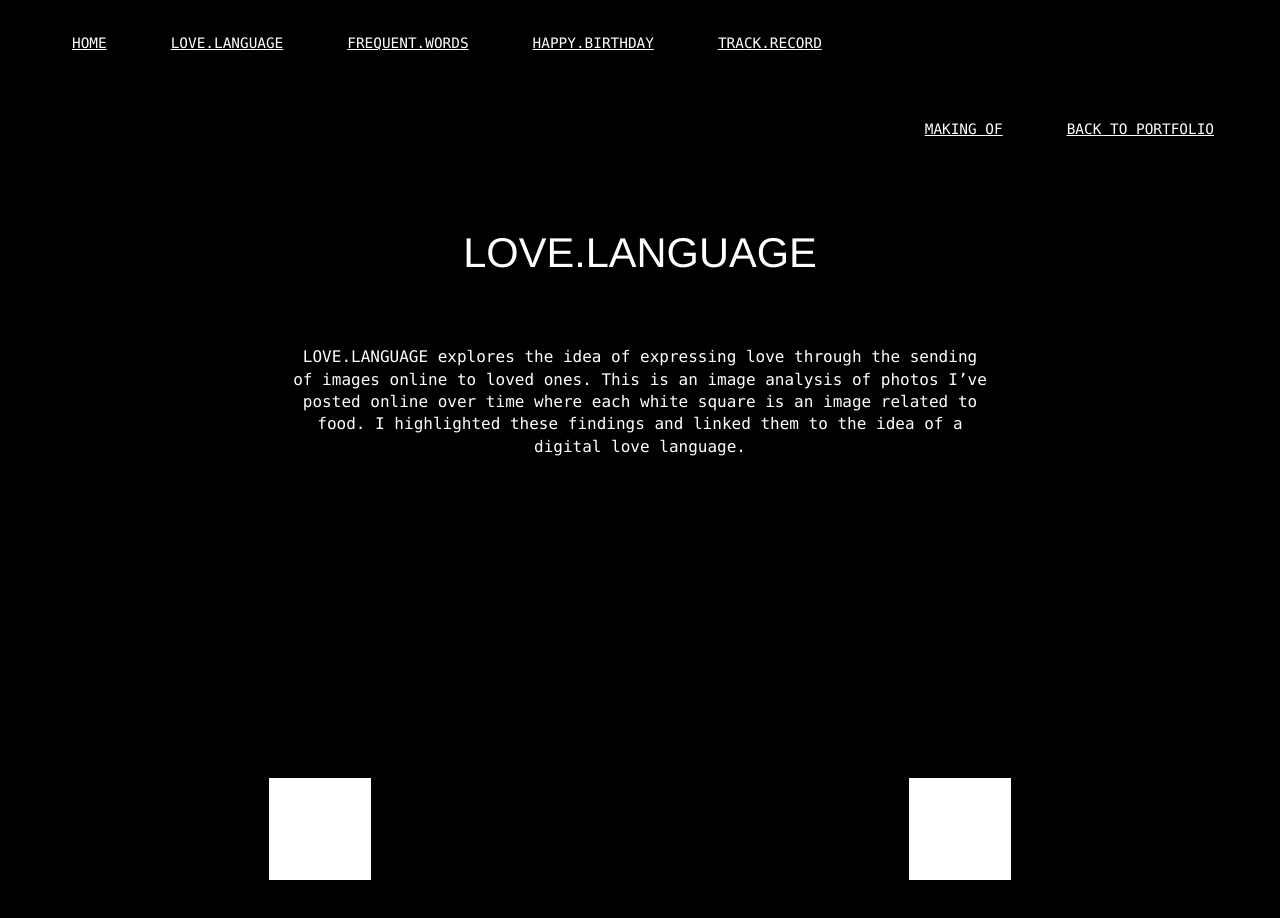
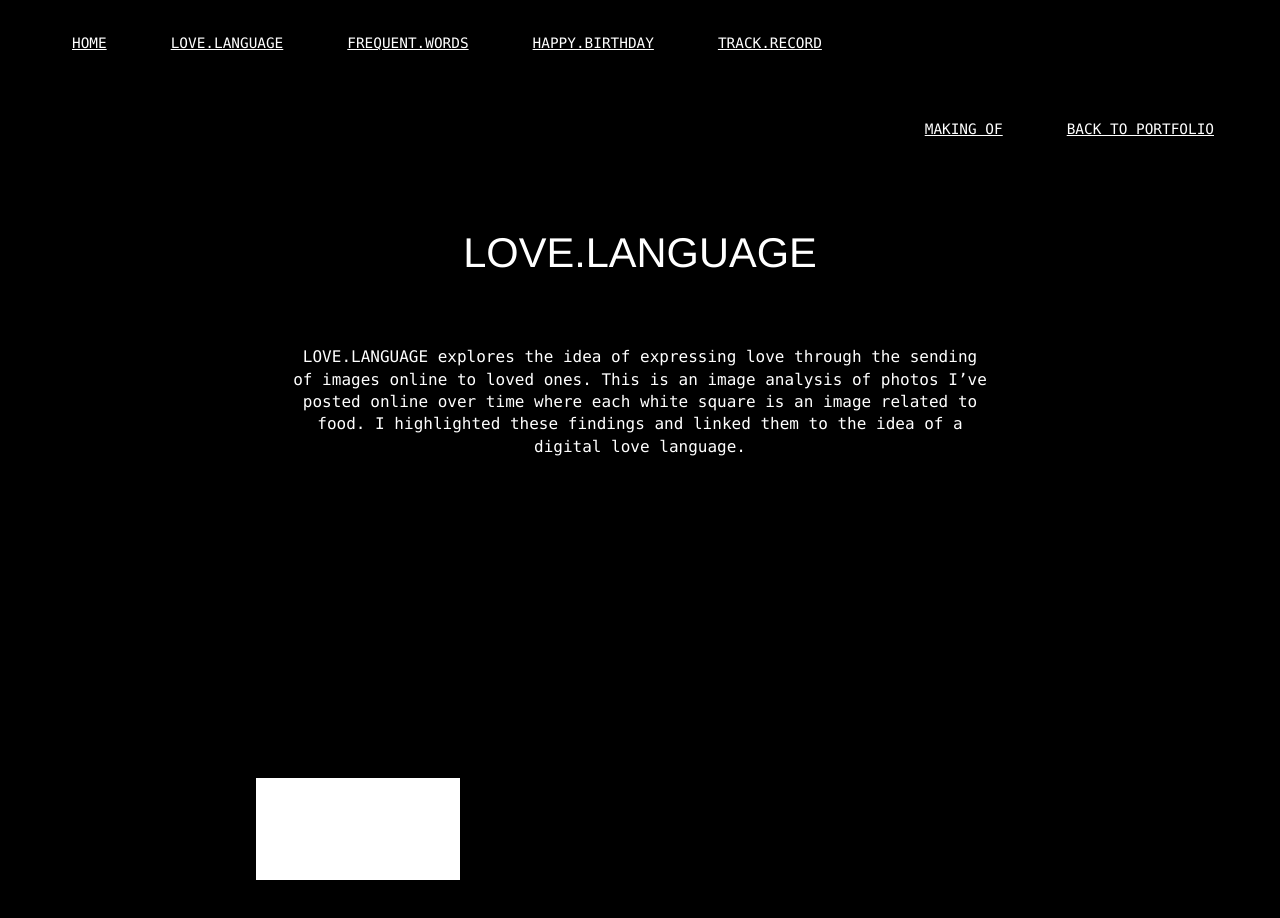
Before and after one commit to carmen-yeh/carmen-yeh.github.io, a React (Create React App) app in the folder frontend/: page /love-language in a window 1280 px wide. Shown: the top 918 px of the page. Built offline with nearby package versions, Linux system fonts and the light colour scheme; what react-animations would draw is missing.

Commit message:
fix side by side squares

```diff
--- a/frontend/src/components/1-love-language/LoveBox.js
+++ b/frontend/src/components/1-love-language/LoveBox.js
@@ -44,8 +44,8 @@ function LoveBox({paddingLeft = 0, text = "Love You", verticalSpace = 0}) {
     const [active, setActive] = useState(false);
 
     return(
-        <div style={{display: 'flex'}}>
-            <div onMouseEnter={() => {setActive(true)}} style={{marginLeft: (paddingLeft + 'vw'), marginTop: (verticalSpace + 'vh')}}>
+        // <div style={{display: 'flex'}}>
+            <div onMouseEnter={() => {setActive(true)}} style={{marginLeft: (paddingLeft + 'vw'), marginTop: (verticalSpace + 'vh'), marginRight: 0}}>
                 {active ? (
                     <FadeIn>
                         <Box text={text} />
@@ -54,7 +54,7 @@ function LoveBox({paddingLeft = 0, text = "Love You", verticalSpace = 0}) {
                     <Filled />
                 )}
             </div>
-        </div>
+        // </div>
     )
 }
 
--- a/frontend/src/components/TopNavigation.js
+++ b/frontend/src/components/TopNavigation.js
@@ -1,5 +1,5 @@
 import React from "react";
-import "../components/topnavigation.css";
+import "../components/TopNavigation.css";
 
 
 function TopNavigation() {
--- a/frontend/src/pages/1-love-language/LoveLanguagePage.js
+++ b/frontend/src/pages/1-love-language/LoveLanguagePage.js
@@ -15,10 +15,8 @@ function LoveLanguagePage() {
                 <p>LOVE.LANGUAGE explores the idea of expressing love through the sending of images online to loved ones. This is an image analysis of photos I’ve posted online over time where each white square is an image related to food. I highlighted these findings and linked them to the idea of a digital love language.</p>
 
                 <div style={{display: 'flex'}}>
-            <LoveBox paddingLeft={0} text={"e"} verticalSpace={0}/>
+                    <LoveBox paddingLeft={20} text={"e"} verticalSpace={0}/>
                     <LoveBox paddingLeft={0} text={"w"} verticalSpace={0}/>
-
-
                 </div>
                 <BottomNavigation />
                 <div id= "footer">
```
Lines whose indentation alone changed are shown as unchanged.
